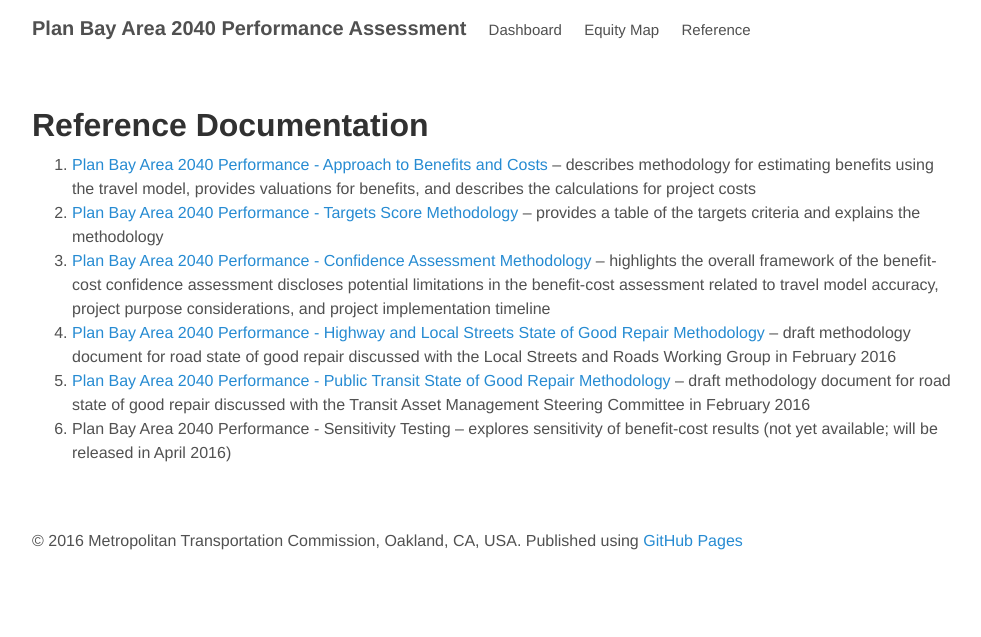
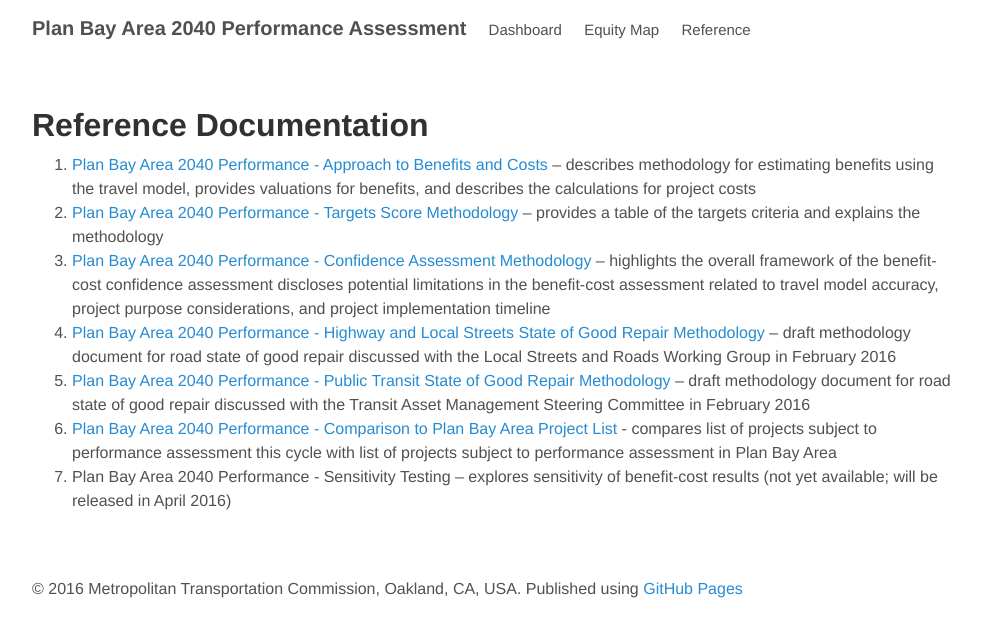
Before and after one commit to BayAreaMetro/performance, a Jekyll site: the page built from reference.md, in a window 1280 px wide. Shown: the top 637 px of the page, without its empty margins (144-1125 px from the left). Built offline with Jekyll 4.4.1, drawn with Linux system fonts in a browser that asks for light colours.

Commit message:
PBA-PBA40 crosswalk

```diff
--- a/reference.md
+++ b/reference.md
@@ -10,4 +10,5 @@
 3. [Plan Bay Area 2040 Performance - Confidence Assessment Methodology](https://mtcdrive.box.com/s/t2wjvcz5svgot4jmky8sx98zkgywqbin) – highlights the overall framework of the benefit-cost confidence assessment discloses potential limitations in the benefit-cost assessment related to travel model accuracy, project purpose considerations, and project implementation timeline
 4. [Plan Bay Area 2040 Performance - Highway and Local Streets State of Good Repair Methodology](https://mtcdrive.box.com/s/s3li252qowpnkdjtn9foulvvlr5f3xsx) – draft methodology document for road state of good repair discussed with the Local Streets and Roads Working Group in February 2016
 5. [Plan Bay Area 2040 Performance - Public Transit State of Good Repair Methodology](https://mtcdrive.box.com/s/uyod7q3dkbrlhjdckbuqulprtyy8dvxm) – draft methodology document for road state of good repair discussed with the Transit Asset Management Steering Committee in February 2016
-6. Plan Bay Area 2040 Performance - Sensitivity Testing – explores sensitivity of benefit-cost results (not yet available; will be released in April 2016)
+6. [Plan Bay Area 2040 Performance - Comparison to Plan Bay Area Project List](https://mtcdrive.box.com/s/x3jj074xrrriqzfe4y4roous6ssdovke) - compares list of projects subject to performance assessment this cycle with list of projects subject to performance assessment in Plan Bay Area
+7. Plan Bay Area 2040 Performance - Sensitivity Testing – explores sensitivity of benefit-cost results (not yet available; will be released in April 2016)
```
